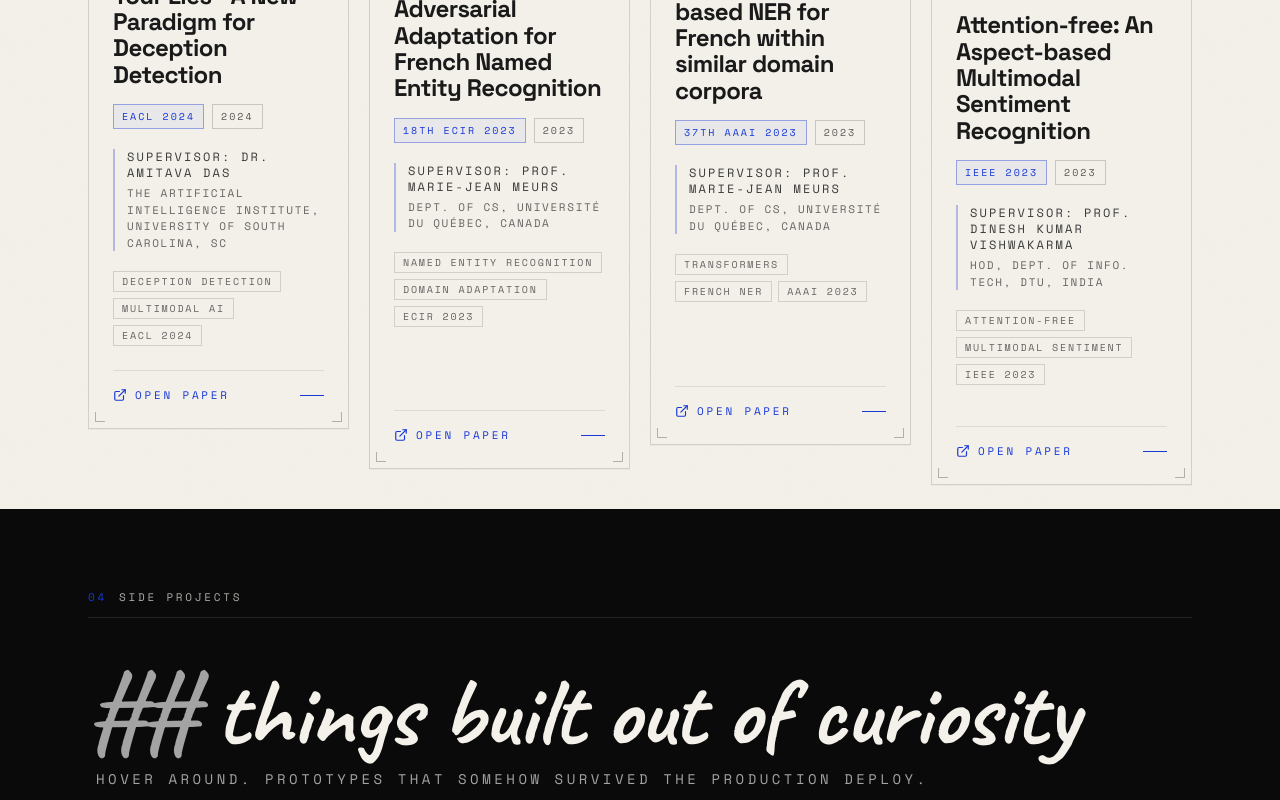
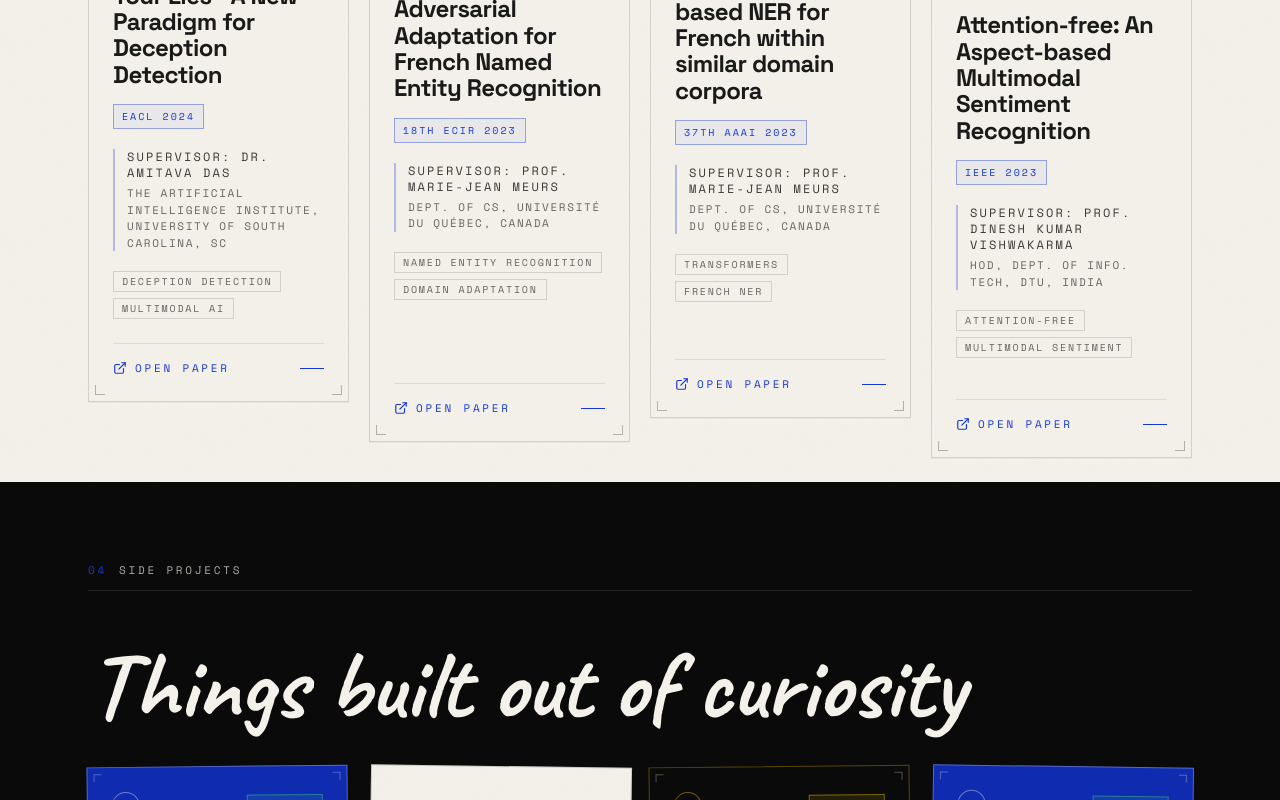
Before and after one commit to onalunchbreak/pankaj-gupta-portfolio, a Next.js app: page / in a window 1280 px wide. Shown: the part 8900-9700 px from the top of the page. Built offline with nearby package versions, Linux system fonts and the light colour scheme.

Commit message:
fix(portfolio): clean paper tags, update lab heading, reorder achievements, and set yellow hover highlight on contact email & copy button

```diff
--- a/src/components/sections/contact.tsx
+++ b/src/components/sections/contact.tsx
@@ -180,7 +180,7 @@ export default function Contact() {
                   href={mailto}
                   onMouseEnter={() => play("tick")}
                   data-cursor-label="mail"
-                  className="truncate font-mono text-sm text-[#F4F1EA]/85 transition-colors hover:text-[#1738D5] sm:text-base"
+                  className="truncate font-mono text-sm text-[#F4F1EA]/85 transition-colors hover:text-[#FFD400] sm:text-base"
                 >
                   {CONTACT.mail}
                 </a>
@@ -190,13 +190,13 @@ export default function Contact() {
                 onClick={copyEmail}
                 onMouseEnter={() => play("tick")}
                 data-cursor-label={copied ? "copied" : "copy"}
-                className="group flex shrink-0 items-center gap-2 border border-white/15 px-3 py-2 font-mono text-[10px] uppercase tracking-[0.25em] text-[#F4F1EA]/70 transition-colors hover:border-[#1738D5] hover:text-[#1738D5] focus-ring"
+                className="group flex shrink-0 items-center gap-2 border border-white/15 px-3 py-2 font-mono text-[10px] uppercase tracking-[0.25em] text-[#F4F1EA]/70 transition-colors hover:border-[#FFD400] hover:text-[#FFD400] focus-ring"
                 aria-label="Copy email address to clipboard"
               >
                 {copied ? (
                   <>
-                    <Check className="h-3.5 w-3.5 text-[#1738D5]" aria-hidden />
-                    <span className="text-[#1738D5]">copied</span>
+                    <Check className="h-3.5 w-3.5 text-[#FFD400]" aria-hidden />
+                    <span className="text-[#FFD400]">copied</span>
                   </>
                 ) : (
                   <>
@@ -231,14 +231,14 @@ export default function Contact() {
                         href={link.href}
                         onMouseEnter={() => play("tick")}
                         data-cursor-label={link.label.toLowerCase()}
-                        className="group/link flex items-center gap-2 border-b border-transparent font-mono text-xs uppercase tracking-[0.25em] text-[#F4F1EA]/70 transition-colors duration-200 hover:border-[#1738D5] hover:text-[#1738D5] sm:text-sm"
+                        className="group/link flex items-center gap-2 border-b border-transparent font-mono text-xs uppercase tracking-[0.25em] text-[#F4F1EA]/70 transition-colors duration-200 hover:border-[#FFD400] hover:text-[#FFD400] sm:text-sm"
                         {...(!isMail
                           ? { target: "_blank", rel: "noopener noreferrer" }
                           : {})}
                       >
                         <span
                           aria-hidden
-                          className="h-1 w-1 rounded-full bg-[#A3A3A3] transition-colors duration-200 group-hover/link:bg-[#1738D5]"
+                          className="h-1 w-1 rounded-full bg-[#A3A3A3] transition-colors duration-200 group-hover/link:bg-[#FFD400]"
                         />
                         <span className="inline-block transition-transform duration-200 group-hover/link:-translate-y-0.5">
                           {link.label}
--- a/src/components/sections/product-lab.tsx
+++ b/src/components/sections/product-lab.tsx
@@ -276,7 +276,7 @@ export default function ProductLab() {
           <span className="text-[#F4F1EA]/70">SIDE PROJECTS</span>
         </motion.div>
 
-        {/* Header — large hand-display with muted "## " prefix */}
+        {/* Header — large hand-display */}
         <motion.h2
           id="lab-heading"
           className="hand-display text-[12vw] leading-[0.85] tracking-tight text-[#F4F1EA] sm:text-[9vw] lg:text-8xl"
@@ -285,15 +285,8 @@ export default function ProductLab() {
           viewport={{ once: true, margin: "-10% 0px" }}
           transition={{ duration: 0.8, ease: EASE }}
         >
-          <span className="text-[#A3A3A3]">{"## "}</span>
-          <span>things built out of curiosity</span>
+          <span>Things built out of curiosity</span>
         </motion.h2>
-
-        <Reveal delay={0.15}>
-          <p className="mt-4 font-mono text-xs uppercase tracking-[0.25em] text-[#A3A3A3] sm:translate-x-2 sm:text-sm">
-            {LAB.subtitle}
-          </p>
-        </Reveal>
 
         {/* ====================================================
             (3) SIDE PROJECTS — 4 cards
--- a/src/components/sections/research-archive.tsx
+++ b/src/components/sections/research-archive.tsx
@@ -73,13 +73,10 @@ function PaperSheet({
         {paper.title}
       </h3>
 
-      {/* Venue + year badge */}
+      {/* Venue badge */}
       <div className="mt-4 flex flex-wrap items-center gap-2">
         <span className="border border-[#1738D5]/40 bg-[#1738D5]/5 px-2 py-1 font-mono text-[10px] uppercase tracking-[0.2em] text-[#1738D5]">
           {paper.venue}
-        </span>
-        <span className="border border-[#1a1a1a]/20 px-2 py-1 font-mono text-[10px] uppercase tracking-[0.2em] text-[#1a1a1a]/70">
-          {paper.year}
         </span>
       </div>
 
--- a/src/lib/data.ts
+++ b/src/lib/data.ts
@@ -682,7 +682,7 @@ export const RESEARCH = {
       year: 2024,
       supervisor: "Dr. Amitava Das",
       institution: "The Artificial Intelligence Institute, University of South Carolina, SC",
-      tags: ["DECEPTION DETECTION", "MULTIMODAL AI", "EACL 2024"],
+      tags: ["DECEPTION DETECTION", "MULTIMODAL AI"],
       link: "https://aclanthology.org/2025.acl-srw.7/",
       url: "https://aclanthology.org/2025.acl-srw.7/",
     },
@@ -695,7 +695,7 @@ export const RESEARCH = {
       year: 2023,
       supervisor: "Prof. Marie-Jean Meurs",
       institution: "Dept. of CS, Université du Québec, Canada",
-      tags: ["NAMED ENTITY RECOGNITION", "DOMAIN ADAPTATION", "ECIR 2023"],
+      tags: ["NAMED ENTITY RECOGNITION", "DOMAIN ADAPTATION"],
       link: "https://link.springer.com/chapter/10.1007/978-3-031-28238-6_28",
       url: "https://link.springer.com/chapter/10.1007/978-3-031-28238-6_28",
     },
@@ -708,7 +708,7 @@ export const RESEARCH = {
       year: 2023,
       supervisor: "Prof. Marie-Jean Meurs",
       institution: "Dept. of CS, Université du Québec, Canada",
-      tags: ["TRANSFORMERS", "FRENCH NER", "AAAI 2023"],
+      tags: ["TRANSFORMERS", "FRENCH NER"],
       link: "https://ojs.aaai.org/index.php/AAAI/article/view/26958",
       url: "https://ojs.aaai.org/index.php/AAAI/article/view/26958",
     },
@@ -721,7 +721,7 @@ export const RESEARCH = {
       year: 2023,
       supervisor: "Prof. Dinesh Kumar Vishwakarma",
       institution: "HoD, Dept. of Info. Tech, DTU, India",
-      tags: ["ATTENTION-FREE", "MULTIMODAL SENTIMENT", "IEEE 2023"],
+      tags: ["ATTENTION-FREE", "MULTIMODAL SENTIMENT"],
       link: "https://ieeexplore.ieee.org/document/10201711",
       url: "https://ieeexplore.ieee.org/document/10201711",
     },
@@ -730,8 +730,8 @@ export const RESEARCH = {
 
 // Product Lab / Insomniac Work
 export const LAB = {
-  header: "## things built out of curiosity",
-  subtitle: "hover around. prototypes that somehow survived the production deploy.",
+  header: "Things built out of curiosity",
+  subtitle: "",
   wordCloudTitle: "MY CV, IN ABOUT 40 WORDS",
   wordCloud: [
     "Product", "AI", "Systems", "Research", "Customer Journeys", "Roadmaps",
@@ -768,11 +768,11 @@ export const ACHIEVEMENTS = {
   title: "HONORS & RECOGNITION",
   headline: "MILESTONES AND RECOGNITIONS EARNED ALONG THE WAY.",
   cards: [
-    { org: "NEXTLEAP", label: "TOP 1%", sub: "PRODUCT MANAGEMENT FELLOW", year: "2025", url: "https://www.linkedin.com/in/gupta-pankaj/details/honors/1635554451885/single-media-viewer/?profileId=ACoAACLgHN8BgAC4xBg9Gm1qV9p5Wfo5FGA6X6s" },
     { org: "TOASTMASTERS", label: "DISTRICT RUNNER-UP", sub: "SPEECH COMPETITION RUNNER-UP · TOASTMASTER OF THE MONTH · MOST IMPROVED SPEAKER", year: "2024–26", url: "https://www.toastmasters.org/" },
     { org: "FATIMA FELLOWSHIP", label: "AMONG 30 SELECTED", sub: "FROM 4000+ GLOBAL APPLICANTS", year: "2023", url: "https://www.fatima.institute/" },
     { org: "AMAZON ML SUMMER SCHOOL", label: "AMONG 400 SELECTED", sub: "FROM 17,000+ INDIAN APPLICANTS", year: "2022", url: "https://www.scaler.com/partnerships/amazon#hero" },
     { org: "TEACH FOR INDIA", label: "TEACHING VOLUNTEER", sub: "PYTHON PROGRAMMING · GRADE 11–12 STUDENTS", year: "2020", url: "https://www.teachforindia.org/" },
+    { org: "NEXTLEAP", label: "TOP 1%", sub: "PRODUCT MANAGEMENT FELLOW", year: "2025", url: "https://www.linkedin.com/in/gupta-pankaj/details/honors/1635554451885/single-media-viewer/?profileId=ACoAACLgHN8BgAC4xBg9Gm1qV9p5Wfo5FGA6X6s" },
   ],
   education: [
     { org: "DTU", label: "B.Tech Engineering Physics", sub: "8.69 / 10.00", url: "" },
```
Also changed, not shown: public/images/metro/area83-team.jpg.
